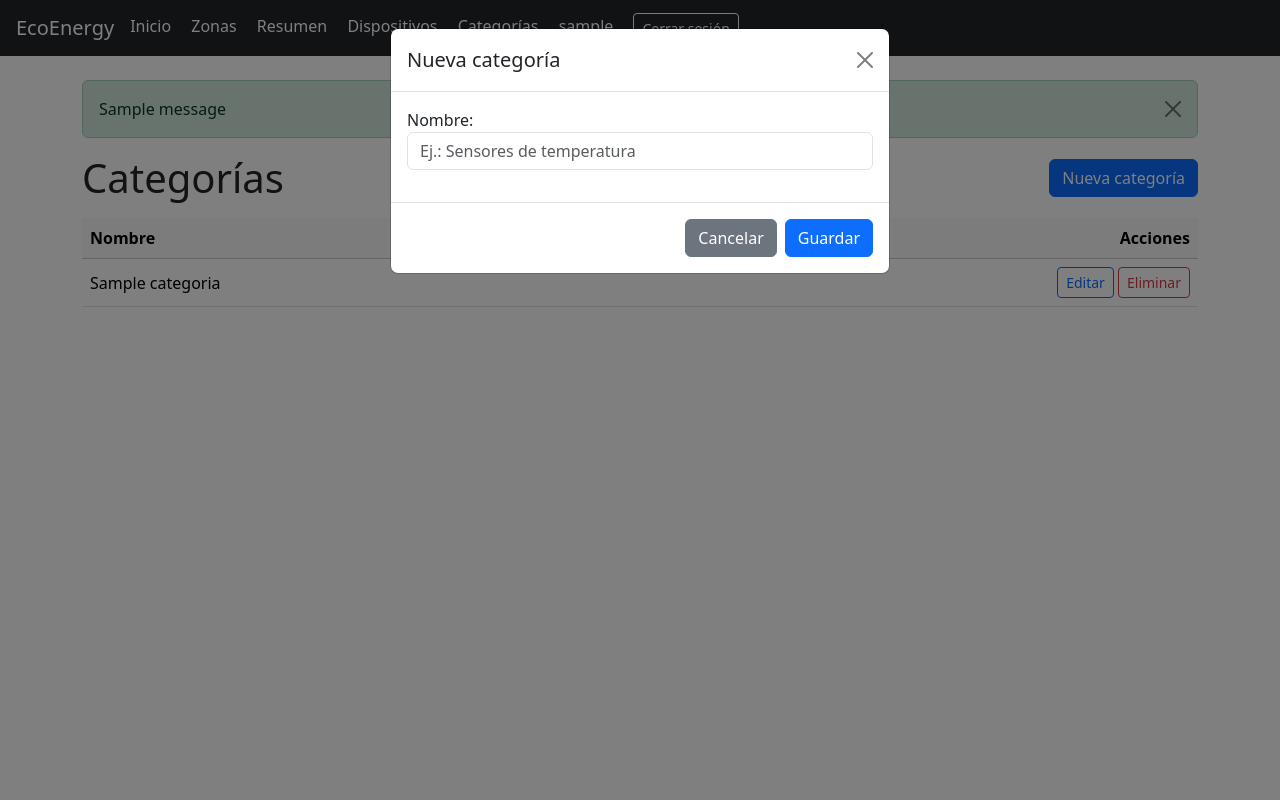
After one commit to abel03z/ecoenergy-backend-abelparra-, a Django app: page /devices/categorias/new/ in a window 1280 px wide. The commit adds this page. Run offline with Django 5.2, Linux system fonts and the light colour scheme; a user stored in the database is signed in; tables that the repository leaves empty hold one stand-in row (values such as "Sample post"); one stand-in notice (Sample message) is shown.

Commit message:
Agrega CRUD protegido de Categoria con ModelForm y modal

```diff
--- /dev/null
+++ b/devices/forms.py
@@ -0,0 +1,30 @@
+from django import forms
+from django.core.exceptions import ValidationError
+from .models import Categoria
+
+
+class CategoriaForm(forms.ModelForm):
+    class Meta:
+        model = Categoria
+        fields = ["nombre"]
+        widgets = {
+            "nombre": forms.TextInput(attrs={
+                "class": "form-control",
+                "placeholder": "Ej.: Sensores de temperatura",
+            }),
+        }
+
+    def clean_nombre(self):
+        nombre = self.cleaned_data["nombre"].strip()
+        if len(nombre) < 3:
+            raise ValidationError("Ingrese al menos 3 caracteres.")
+
+        existe = Categoria.objects.filter(
+            nombre__iexact=nombre
+        ).exclude(
+            pk=self.instance.pk
+        ).exists()
+        if existe:
+            raise ValidationError("Ya existe una categoría con ese nombre.")
+
+        return nombre
--- a/devices/urls.py
+++ b/devices/urls.py
@@ -5,4 +5,8 @@ app_name = "devices"
 
 urlpatterns = [
     path("", views.dashboard, name="dashboard"),
+    path("categorias/", views.CategoriaListView.as_view(), name="categoria_list"),
+    path("categorias/new/", views.CategoriaCreateView.as_view(), name="categoria_create"),
+    path("categorias/<int:pk>/edit/", views.CategoriaUpdateView.as_view(), name="categoria_update"),
+    path("categorias/<int:pk>/delete/", views.CategoriaDeleteView.as_view(), name="categoria_delete"),
 ]
--- a/devices/views.py
+++ b/devices/views.py
@@ -1,9 +1,16 @@
+from django.contrib import messages
 from django.contrib.auth.decorators import login_required, permission_required
+from django.contrib.auth.mixins import LoginRequiredMixin, PermissionRequiredMixin
+from django.contrib.messages.views import SuccessMessageMixin
 from django.core.paginator import Paginator
-from django.shortcuts import render
+from django.db.models import ProtectedError
+from django.shortcuts import redirect, render
+from django.urls import reverse_lazy
+from django.views.generic import ListView, CreateView, UpdateView, DeleteView
 
 from core.admin_utils import get_user_organization
-from .models import Dispositivo
+from .models import Categoria, Dispositivo
+from .forms import CategoriaForm
 
 ALLOWED_PAGE_SIZES = {5, 10, 15}
 
@@ -50,3 +57,75 @@ def dashboard(request):
             "organizacion": organizacion,
         },
     )
+
+class CategoriaPageContextMixin:
+    def get_context_data(self, **kwargs):
+        context = super().get_context_data(**kwargs)
+        context["categorias"] = Categoria.objects.all().order_by("nombre")
+        context["open_modal"] = True
+        return context
+
+class CategoriaListView(LoginRequiredMixin, PermissionRequiredMixin, ListView):
+    permission_required = "devices.view_categoria"
+    raise_exception = True
+    model = Categoria
+    template_name = "devices/categoria_list.html"
+    context_object_name = "categorias"
+
+    def get_queryset(self):
+        return Categoria.objects.all().order_by("nombre")
+
+class CategoriaCreateView(
+    LoginRequiredMixin,
+    PermissionRequiredMixin,
+    SuccessMessageMixin,
+    CategoriaPageContextMixin,
+    CreateView,
+):
+    permission_required = "devices.add_categoria"
+    raise_exception = True
+    model = Categoria
+    form_class = CategoriaForm
+    template_name = "devices/categoria_list.html"
+    success_url = reverse_lazy("devices:categoria_list")
+    success_message = "Categoría creada correctamente."
+
+
+class CategoriaUpdateView(
+    LoginRequiredMixin,
+    PermissionRequiredMixin,
+    SuccessMessageMixin,
+    CategoriaPageContextMixin,
+    UpdateView,
+):
+    permission_required = "devices.change_categoria"
+    raise_exception = True
+    model = Categoria
+    form_class = CategoriaForm
+    template_name = "devices/categoria_list.html"
+    success_url = reverse_lazy("devices:categoria_list")
+    success_message = "Categoría actualizada correctamente."
+
+class CategoriaDeleteView(
+    LoginRequiredMixin,
+    PermissionRequiredMixin,
+    SuccessMessageMixin,
+    DeleteView,
+):
+    permission_required = "devices.delete_categoria"
+    raise_exception = True
+    model = Categoria
+    template_name = "devices/categoria_confirm_delete.html"
+    success_url = reverse_lazy("devices:categoria_list")
+    success_message = "Categoría eliminada correctamente."
+
+    def post(self, request, *args, **kwargs):
+        try:
+            return super().post(request, *args, **kwargs)
+        except ProtectedError:
+            messages.error(
+                request,
+                "No se puede eliminar esta categoría porque tiene "
+                "dispositivos asociados. Reasígnalos o elimínalos primero.",
+            )
+            return redirect("devices:categoria_list")
--- a/templates/base.html
+++ b/templates/base.html
@@ -13,9 +13,11 @@
                 <a class="nav-link d-inline text-white me-3" href="{% url 'dispositivos:inicio' %}">Inicio</a>
                 <a class="nav-link d-inline text-white me-3" href="{% url 'dispositivos:zonas' %}">Zonas</a>
                 <a class="nav-link d-inline text-white me-3" href="{% url 'dispositivos:resumen_zonas' %}">Resumen</a>
-
                 {% if user.is_authenticated %}
                 <a class="nav-link d-inline text-white me-3" href="{% url 'devices:dashboard' %}">Dispositivos</a>
+                {% if perms.devices.view_categoria %}
+                <a class="nav-link d-inline text-white me-3" href="{% url 'devices:categoria_list' %}">Categorías</a>
+                {% endif %}
                 <span class="text-white me-3">{{ user.username }}</span>
                 <form method="post" action="{% url 'logout' %}" class="d-inline">
                 {% csrf_token %}
@@ -27,6 +29,16 @@
             </div>
     </nav>
     <main class="container my-4">
+        {% if messages %}
+        <div class="mb-3">
+            {% for message in messages %}
+            <div class="alert alert-{% if message.level_tag == 'error' %}danger{% else %}{{ message.level_tag }}{% endif %} alert-dismissible fade show" role="alert">
+                {{ message }}
+                <button type="button" class="btn-close" data-bs-dismiss="alert"></button>
+            </div>
+            {% endfor %}
+        </div>
+        {% endif %}
         {% block content %}{% endblock %}
     </main>
     <script src="https://cdn.jsdelivr.net/npm/bootstrap@5.3.3/dist/js/bootstrap.bundle.min.js"></script>
--- /dev/null
+++ b/templates/devices/_categoria_form_modal.html
@@ -0,0 +1,40 @@
+<div class="modal fade" id="categoriaModal" tabindex="-1">
+  <div class="modal-dialog">
+    <div class="modal-content">
+      <form method="post" novalidate>
+        {% csrf_token %}
+        <div class="modal-header">
+          <h5 class="modal-title">
+            {% if object %} Editar categoría {% else %} Nueva categoría {% endif %}
+          </h5>
+          <button type="button" class="btn-close" data-bs-dismiss="modal"></button>
+        </div>
+        <div class="modal-body">
+          {{ form.non_field_errors }}
+          {% for field in form %}
+          <div class="mb-3">
+            {{ field.label_tag }}
+            {{ field }}
+            {% for error in field.errors %}
+              <div class="text-danger">{{ error }}</div>
+            {% endfor %}
+          </div>
+          {% endfor %}
+        </div>
+        <div class="modal-footer">
+          <a href="{% url 'devices:categoria_list' %}" class="btn btn-secondary">Cancelar</a>
+          <button type="submit" class="btn btn-primary">Guardar</button>
+        </div>
+      </form>
+    </div>
+  </div>
+</div>
+
+{% if open_modal %}
+<script>
+document.addEventListener("DOMContentLoaded", function () {
+    const modal = new bootstrap.Modal(document.getElementById("categoriaModal"));
+    modal.show();
+});
+</script>
+{% endif %}
--- /dev/null
+++ b/templates/devices/categoria_list.html
@@ -0,0 +1,50 @@
+{% extends "base.html" %}
+{% block title %}Categorías · EcoEnergy{% endblock %}
+{% block content %}
+<div class="d-flex justify-content-between align-items-center mb-3">
+    <h1 class="mb-0">Categorías</h1>
+    {% if perms.devices.add_categoria %}
+    <a href="{% url 'devices:categoria_create' %}" class="btn btn-primary">
+        Nueva categoría
+    </a>
+    {% endif %}
+</div>
+
+<table class="table table-hover align-middle">
+    <thead class="table-light">
+        <tr>
+            <th>Nombre</th>
+            <th class="text-end">Acciones</th>
+        </tr>
+    </thead>
+    <tbody>
+        {% for categoria in categorias %}
+        <tr>
+            <td>{{ categoria.nombre }}</td>
+            <td class="text-end">
+                {% if perms.devices.change_categoria %}
+                <a href="{% url 'devices:categoria_update' categoria.pk %}" class="btn btn-sm btn-outline-primary">
+                    Editar
+                </a>
+                {% endif %}
+                {% if perms.devices.delete_categoria %}
+                <a href="{% url 'devices:categoria_delete' categoria.pk %}" class="btn btn-sm btn-outline-danger">
+                    Eliminar
+                </a>
+                {% endif %}
+            </td>
+        </tr>
+        {% empty %}
+        <tr>
+            <td colspan="2" class="text-center text-muted py-4">
+                No hay categorías registradas.
+            </td>
+        </tr>
+        {% endfor %}
+    </tbody>
+</table>
+
+{% if form %}
+    {% include "devices/_categoria_form_modal.html" %}
+{% endif %}
+{% endblock %}
```
Also changed, not shown: templates/devices/categoria_confirm_delete.html (added, +27 -0 lines).
